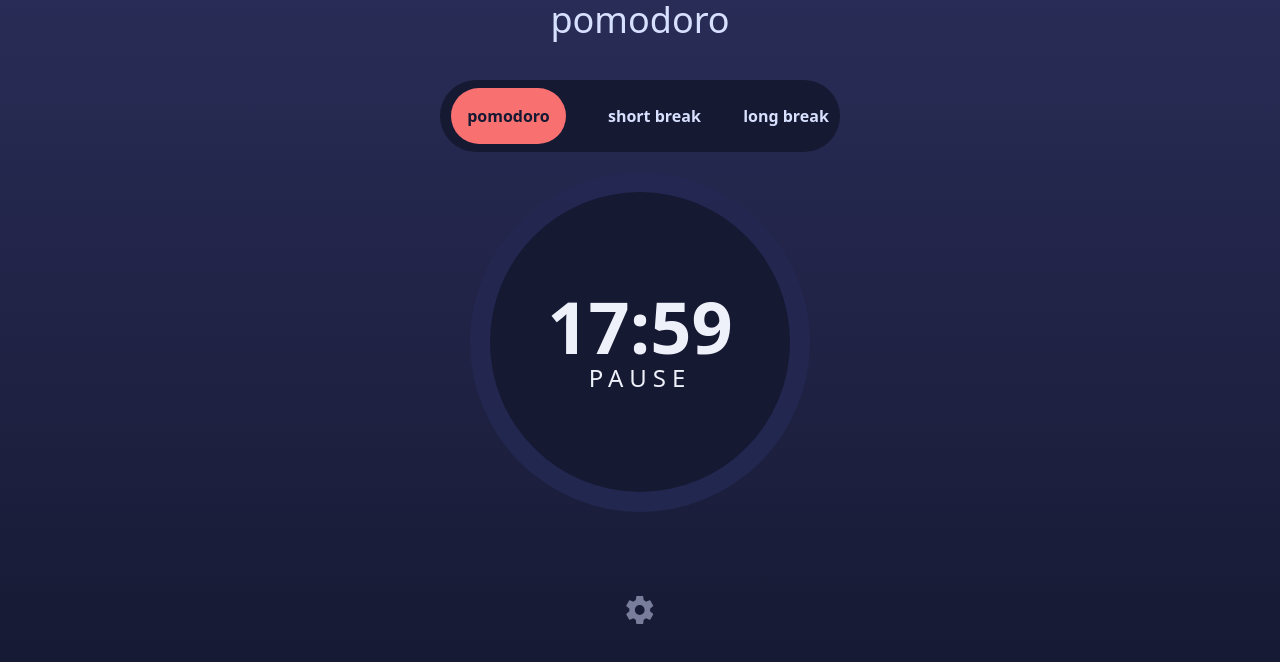
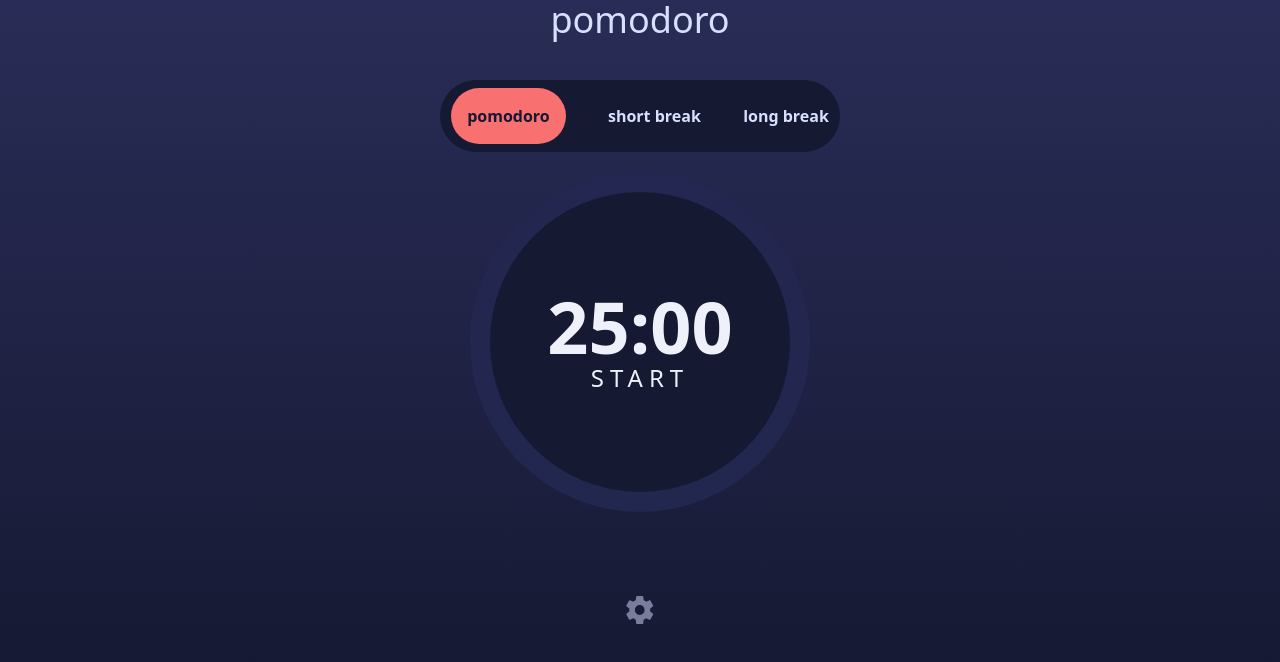
Before and after one commit to allmtz/Pomodoro-App, a React (Vite) app: page / in a window 1280 px wide. Shown: the top 662 px of the page. Built offline with nearby package versions, Linux system fonts and the light colour scheme.

Commit message:
pomodoro countdown works

```diff
--- a/src/App.tsx
+++ b/src/App.tsx
@@ -1,10 +1,24 @@
-import  { useRef, useState } from 'react'
+import  React, { useEffect, useRef, useState } from 'react'
 import './App.css'
 import { ProgressBar } from './ProgressBar'
 
 // let focus = "short break"
 let focus = "pomodoro"
 
+const STATUS = {
+  STARTED: "started",
+  STOPPED: "stopped"
+}
+
+function getMinutes(seconds : number){
+  const stringMins = String(seconds / 60).split(".")
+  return stringMins[0]
+}
+
+function getSeconds(seconds : number){
+  // https://developer.mozilla.org/en-US/docs/Web/JavaScript/Reference/Global_Objects/String/padStart
+  return String(seconds % 60).padStart(2,"0")
+}
 
 function App() {
   const pomodoroRef = useRef<HTMLSelectElement>(null)
@@ -14,14 +28,42 @@ function App() {
   const colorRef = useRef("hl")
   const settingsRef = useRef<HTMLDivElement>(null)
   const [settings, setSettings] = useState({
-    pomodoro:25,
+    pomoLength:25,
     shortBreak:5,
     longBreak:30,
     font:"kumbh",
     color:"hl"
   })
 
-const focusedStyling = `bg-${colorRef.current} p-4 rounded-full text-dark-bg`
+  const focusedStyling = `bg-${colorRef.current} p-4 rounded-full text-dark-bg`
+
+  const [secondsRemaining, setSecondsRemaining] = useState(settings.pomoLength * 60)
+  // const [secondsRemaining, setSecondsRemaining] = useState( 10 )
+
+  const [status, setStatus] = useState(STATUS.STOPPED)
+  const intervalRef= useRef(0)
+
+  function startPomo(){
+    if(status === STATUS.STOPPED){
+      setStatus(STATUS.STARTED)
+      intervalRef.current =  setInterval(() => {
+          setSecondsRemaining( secondsRemaining => {
+            if(secondsRemaining > 0){
+              return secondsRemaining - 1
+              }
+          else{
+            clearInterval(intervalRef.current)
+            setStatus(STATUS.STOPPED)
+            return 0
+          }
+          })
+      },1000)
+    }
+    else{
+      setStatus(STATUS.STOPPED)
+      clearInterval(intervalRef.current)
+    }
+  }
 
   function openSettings(){
     if(settingsRef.current){
@@ -42,7 +84,7 @@ const focusedStyling = `bg-${colorRef.current} p-4 rounded-full text-dark-bg`
     if(pomodoroRef.current && shortBreakRef.current && longBreakRef.current){
       setSettings(
         {
-          pomodoro: parseInt(pomodoroRef.current.value),
+          pomoLength: parseInt(pomodoroRef.current.value),
           shortBreak: parseInt(shortBreakRef.current.value),
           longBreak: parseInt(longBreakRef.current.value),
           font: fontRef.current,
@@ -51,7 +93,6 @@ const focusedStyling = `bg-${colorRef.current} p-4 rounded-full text-dark-bg`
       )
     }
   }
-
   return (
     <>
       <div className={`container font-${fontRef.current} flex flex-col justify-center align-center gap-10`}>
@@ -64,11 +105,13 @@ const focusedStyling = `bg-${colorRef.current} p-4 rounded-full text-dark-bg`
           </ul>
         </nav>
 
-        <main className={`font-${fontRef.current} flex flex-col justify-center items-center text-off-white bg-dark-bg w-[300px] h-[300px] rounded-full shadow-custom m-auto`}>
+        <main className={`font-${fontRef.current} flex flex-col justify-center items-center text-off-white bg-dark-bg w-[300px] h-[300px] rounded-full shadow-custom m-auto cursor-pointer`}
+        onClick={startPomo}>
           {/* <progress className='bg-hl' max="10" value="5" ></progress> */}
-
-          <p className='text-7xl font-bold'>17:59</p>
-          <p className='text-2xl tracking-[6px]'>PAUSE</p>
+          <p className='text-7xl font-bold'>
+            {`${getMinutes(secondsRemaining)}:${getSeconds(secondsRemaining)}`}
+          </p>
+          <p className='text-2xl tracking-[6px]'>{status === "started" ? "PAUSE" : "START"}</p>
         </main>
 
         <footer className='mx-auto my-16 cursor-pointer'>
```
